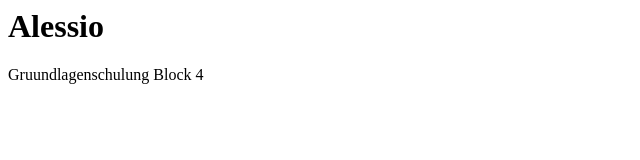
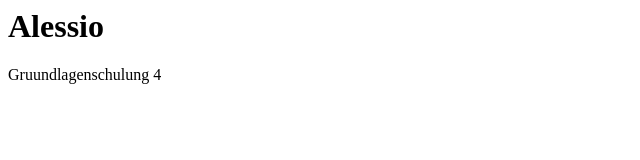
Before and after one commit to alerispale0388/crispy-umbrella, a plain HTML site: page index.html in a window 1280 px wide. Shown: the full height of the page, 0-640 px from the left. Drawn offline with Linux system fonts and the light colour scheme.

Commit message:
Update index.html

```diff
--- a/index.html
+++ b/index.html
@@ -1,2 +1,2 @@
 <h1>Alessio</h1>
-<p>Gruundlagenschulung Block 4</p>
+<p>Gruundlagenschulung 4</p>
```
